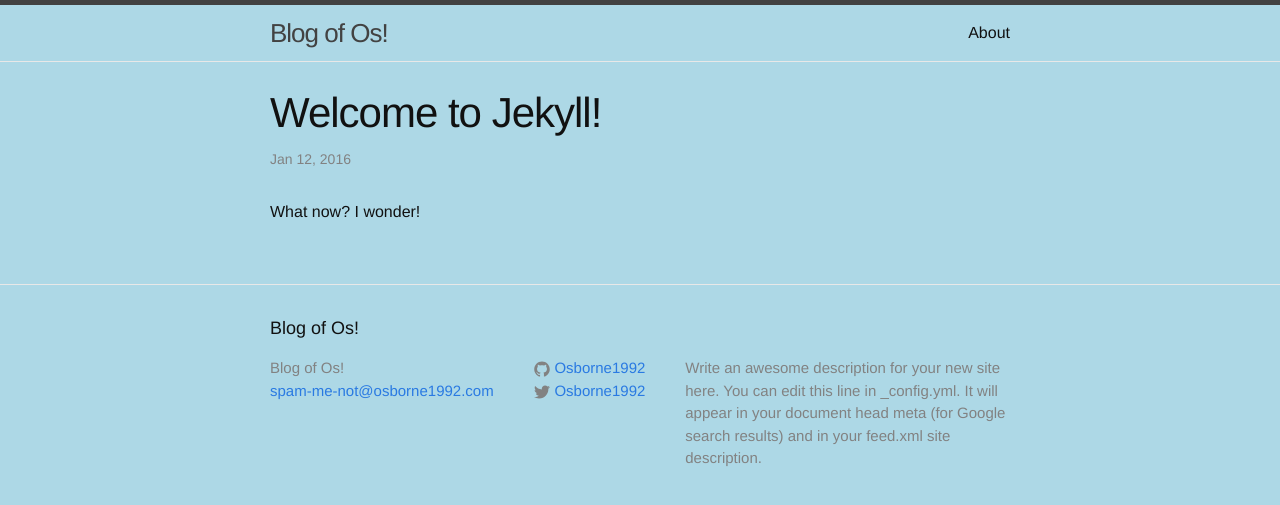
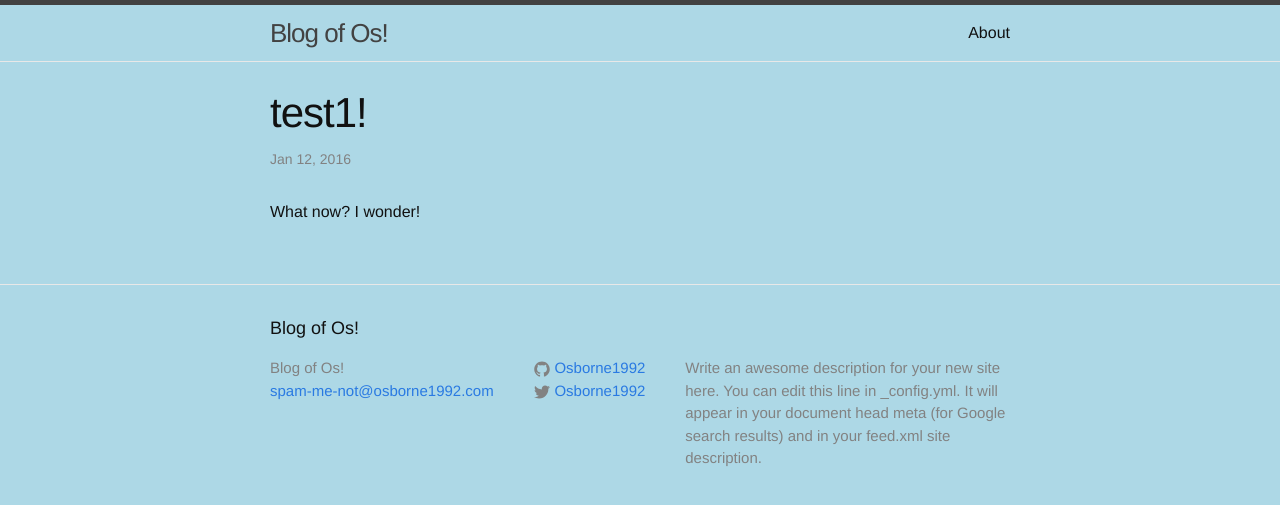
Before and after one commit to Osborne1992/osborne1992.github.io, a Jekyll site: the page built from _posts/2015-05-12-now-what.markdown, in a window 1280 px wide. Shown: the top 505 px of the page. Built offline with Jekyll 4.4.1, drawn with Linux system fonts in a browser that asks for light colours.

Commit message:
changing blog titles to test1-3

```diff
--- a/_posts/2015-05-12-now-what.markdown
+++ b/_posts/2015-05-12-now-what.markdown
@@ -1,6 +1,6 @@
 ---
 layout: post
-title:  "Welcome to Jekyll!"
+title:  "test1!"
 date:   2016-01-12 14:13:14 +0000
 categories: jekyll update
 ---
--- a/_posts/2015-12-12-firin-ma-lazer.markdown
+++ b/_posts/2015-12-12-firin-ma-lazer.markdown
@@ -1,6 +1,6 @@
 ---
 layout: post
-title:  "Welcome to Jekyll!"
+title:  "test2!"
 date:   2016-01-12 14:13:14 +0000
 categories: jekyll update
 ---
```
Also changed, not shown: _posts/2016-01-01-I-LIKE-TRAINS.md (+1 -1 lines).
